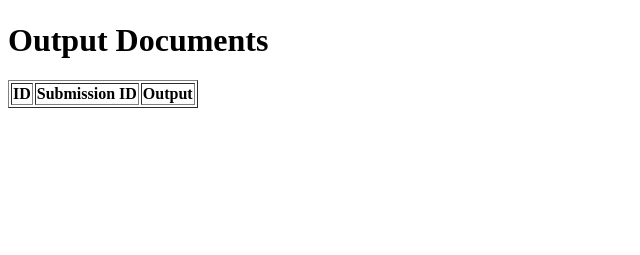
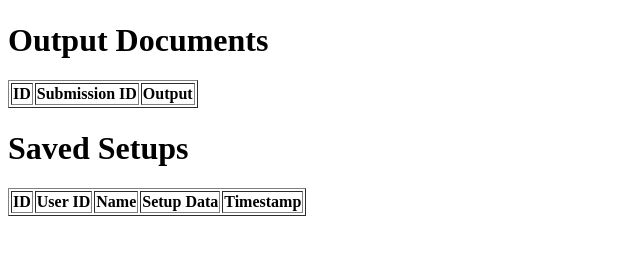
Before and after one commit to calebcauthon/superprompt-webui, a Flask app: page /view-all in a window 1280 px wide. Shown: the part 94-349 px from the top of the page, without its empty margins (0-640 px from the left). Run offline with Flask 3, Linux system fonts and the light colour scheme; data that the repository does not hold is empty.

Commit message:
Add functionality to save and load setups

```diff
--- a/app.py
+++ b/app.py
@@ -1,6 +1,6 @@
 import time
 from flask import Flask, render_template, jsonify, request
-from libs.db_models import db, Submission, OutputDocument
+from libs.db_models import db, Submission, OutputDocument, SavedSetup
 from datetime import datetime
 import hashlib
 import requests
@@ -17,6 +17,40 @@ app.jinja_env.variable_end_string = ']]'
 @app.route('/')
 def home():
     return render_template('home.html')
+
+@app.route('/getSavedSetups')
+def get_saved_setups():
+    setups = SavedSetup.query.all()
+    setups_data = [{
+        'id': setup.id,
+        'user_id': setup.user_id,
+        'name': setup.name,
+        'setup_data': json.loads(setup.setup_data),
+        'timestamp': setup.timestamp.isoformat()
+    } for setup in setups]
+    return jsonify(setups_data)
+
+
+@app.route('/savesetup', methods=['POST'])
+def save_setup():
+    data = request.json
+    user_id = data.get('user_id', 1)  # Default to user ID 1 if not provided
+    name = data.get('name', 'Default Setup Name')  # Default name if not provided
+    id = data.get('setup_data', {}).get('id', None)  # Default id if not provided
+
+    setup_data = json.dumps(data.get('setup_data'))
+    new_setup = SavedSetup(setup_data=setup_data, user_id=user_id, name=name, timestamp=datetime.utcnow(), id=id)
+    print(f"incoming id is {id}")
+    if SavedSetup.query.get(id):
+        print(f"id exists in the database")
+        db.session.merge(new_setup)
+    else:
+        print(f"id does not exist in the database")
+        db.session.add(new_setup)
+    db.session.commit()
+
+    return jsonify({"message": "Setup saved successfully", "setup_id": new_setup.id}), 201
+
 
 @app.route('/results/<uuid>')
 def results(uuid):
@@ -37,7 +71,13 @@ def view_all():
         output_documents_table += f"<tr><td>{document.id}</td><td>{document.submission_id}</td><td>{document.output}</td></tr>"
     output_documents_table += "</table>"
 
-    return f"<h1>Submissions</h1>{submissions_table}<h1>Output Documents</h1>{output_documents_table}"
+    saved_setups = SavedSetup.query.all()
+    saved_setups_table = "<table border='1'><tr><th>ID</th><th>User ID</th><th>Name</th><th>Setup Data</th><th>Timestamp</th></tr>"
+    for setup in saved_setups:
+        saved_setups_table += f"<tr><td>{setup.id}</td><td>{setup.user_id}</td><td>{setup.name}</td><td>{setup.setup_data}</td><td>{setup.timestamp}</td></tr>"
+    saved_setups_table += "</table>"
+
+    return f"<h1>Submissions</h1>{submissions_table}<h1>Output Documents</h1>{output_documents_table}<h1>Saved Setups</h1>{saved_setups_table}"
 
 
 @app.route('/output/<uuid>')
```
Also changed, not shown: libs/db_models.py (+7 -0 lines), static/mainController.js (+89 -7 lines), templates/home.html (+22 -1 lines).
